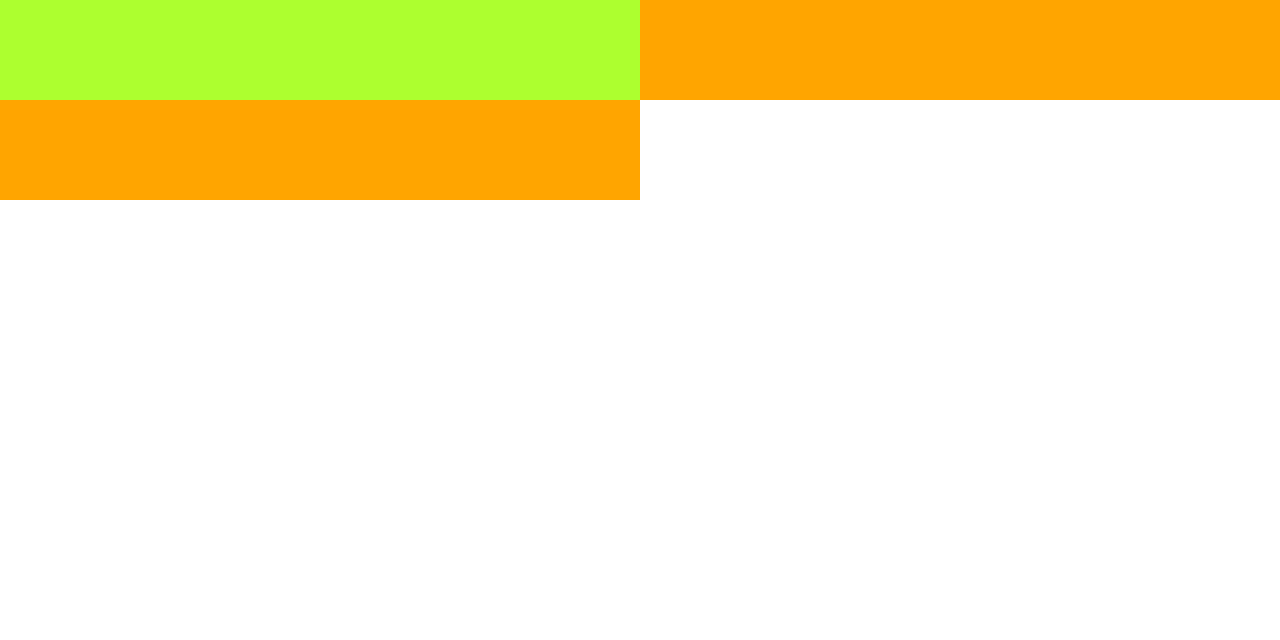
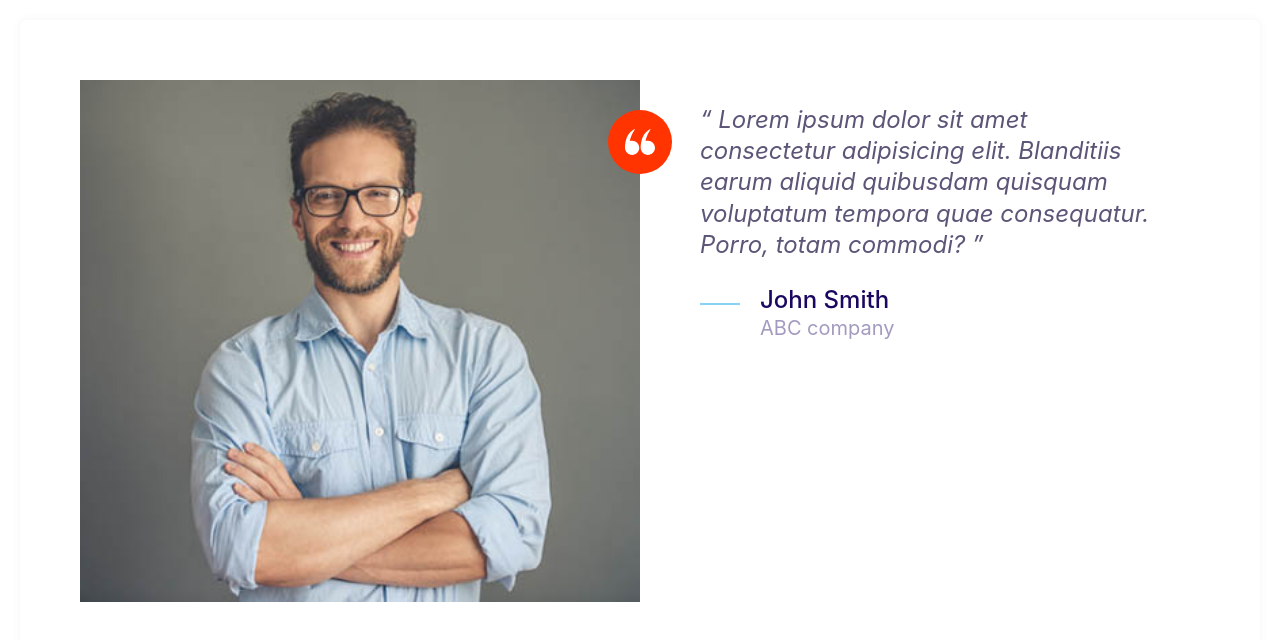
Before and after one commit to ne0-d/dhruvify, a plain HTML site: page index.html in a window 1280 px wide. Drawn offline with Linux system fonts and the light colour scheme.

Commit message:
added testimonials

```diff
--- a/css/styles.css
+++ b/css/styles.css
@@ -149,8 +149,15 @@ a {
   width: 40px;
   height: 40px;
 }
+.icon--small {
+  width: 30px;
+  height: 30px;
+}
 .icon--primary {
   fill: var(--color-primary);
+}
+.icon--white {
+  fill: #fff;
 }
 .icon-container {
   height: 64px;
@@ -160,6 +167,10 @@ a {
   justify-content: center;
   align-items: center;
   border-radius: 100%;
+}
+
+.icon-container--accent {
+  background: var(--color-accent);
 }
 
 /* Buttons */
@@ -397,3 +408,28 @@ a {
     grid-template-columns: repeat(3, 1fr);
   }
 }
+
+/* Testimonials */
+.testimonial {
+  padding: 6rem;
+}
+.testimonial__image {
+  position: relative;
+}
+.testimonial__image > img {
+  width: 100%;
+}
+.testimonial__image > .icon-container {
+  position: absolute;
+  top: 3rem;
+  right: -32px;
+}
+@media screen and (min-width: 768px) {
+  .testimonial .quote,
+  .testimonial .quote_author {
+    font-size: 2.4rem;
+  }
+  .testimonial .quote {
+    margin-left: 6rem;
+  }
+}
--- a/index.html
+++ b/index.html
@@ -9,10 +9,37 @@
     <title>Dhruvify</title>
   </head>
   <body>
-    <div class="grid grid--1x2">
-      <div style="height: 100px; background: greenyellow"></div>
-      <div style="height: 100px; background: orange"></div>
-      <div style="height: 100px; background: orange"></div>
+    <div class="card testimonial">
+      <div class="grid grid--1x2">
+        <div class="testimonial__image">
+          <img src="images/testimonial.jpg" alt="A happy, smiling customer." />
+          <span class="icon-container icon-container--accent">
+            <svg class="icon--small icon--primary icon--white">
+              <use xlink:href="images/sprite.svg#quotes"></use>
+            </svg>
+          </span>
+        </div>
+        <blockquote class="quote">
+          <p class="quote__text">
+            Lorem ipsum dolor sit amet consectetur adipisicing elit. Blanditiis
+            earum aliquid quibusdam quisquam voluptatum tempora quae
+            consequatur. Porro, totam commodi?
+          </p>
+          <footer>
+            <div class="media">
+              <div class="media__image">
+                <svg class="icon icon--primary quote__line">
+                  <use xlink:href="images/sprite.svg#line"></use>
+                </svg>
+              </div>
+              <div class="media__body">
+                <h3 class="media__title quote__author">John Smith</h3>
+                <p class="author__company">ABC company</p>
+              </div>
+            </div>
+          </footer>
+        </blockquote>
+      </div>
     </div>
   </body>
 </html>
```
Also changed, not shown: components/testimonials.html (added, +32 -0 lines), components/quotes.html (renamed from quotes.html), images/testimonial.jpg (added).
